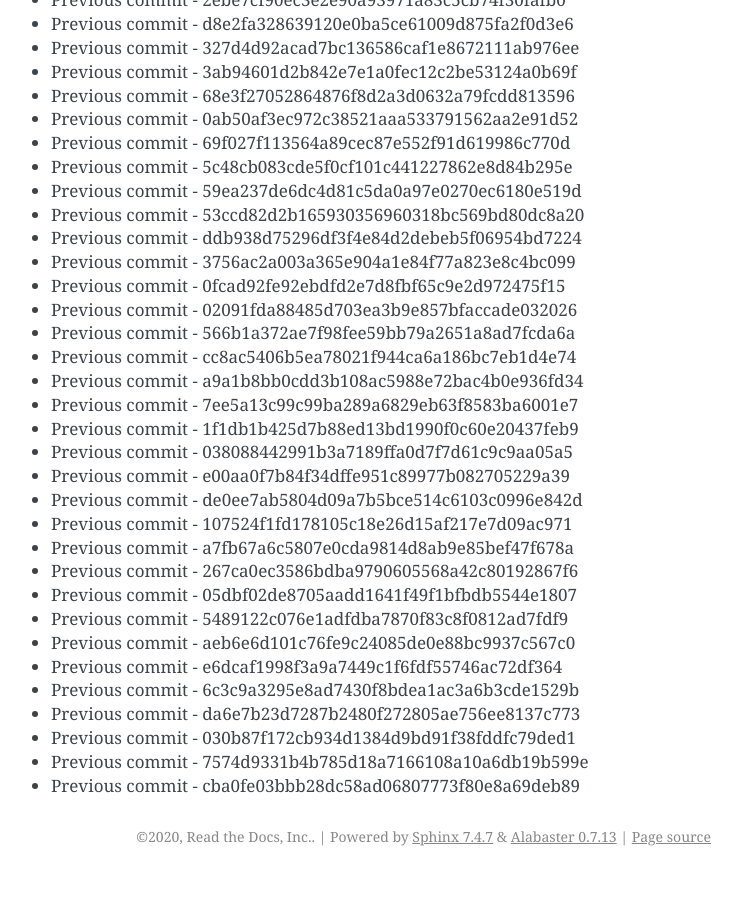
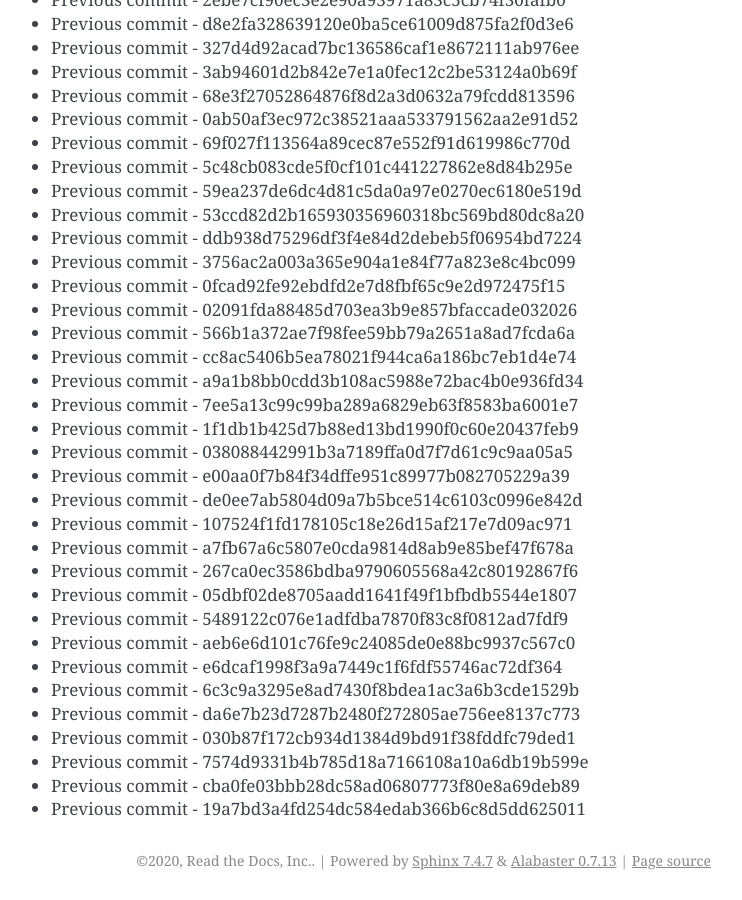
Before and after one commit to readthedocs/rtd-git-stresstest, a Sphinx documentation site: the page built from docs/updates.rst, in a window 1280 px wide and 900 px high, scrolled down 58553 px. Shown: the whole window, without its empty margins (399-1141 px from the left). Built offline with Sphinx 7.4.7, drawn with Linux system fonts in a browser that asks for light colours; before the commit the page ends 59429 px from its top, so only the background shows below that.

Commit message:
Generating commit from previous: 19a7bd3a4fd254dc584edab366b6c8d5dd625011

```diff
--- a/docs/updates.rst
+++ b/docs/updates.rst
@@ -2492,3 +2492,4 @@ It can be tested for any performance characteristics.
 * Previous commit - 030b87f172cb934d1384d9bd91f38fddfc79ded1
 * Previous commit - 7574d9331b4b785d18a7166108a10a6db19b599e
 * Previous commit - cba0fe03bbb28dc58ad06807773f80e8a69deb89
+* Previous commit - 19a7bd3a4fd254dc584edab366b6c8d5dd625011
```
